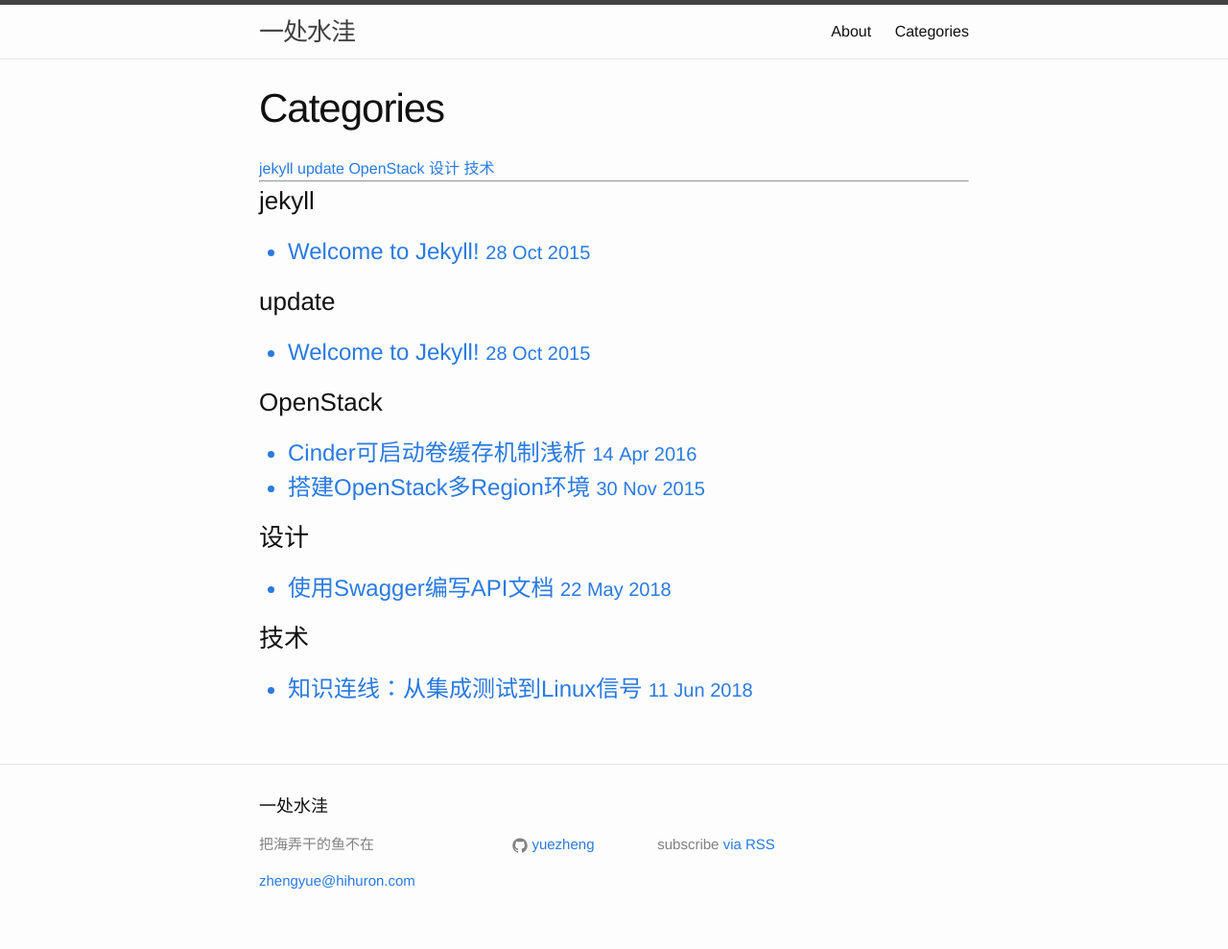
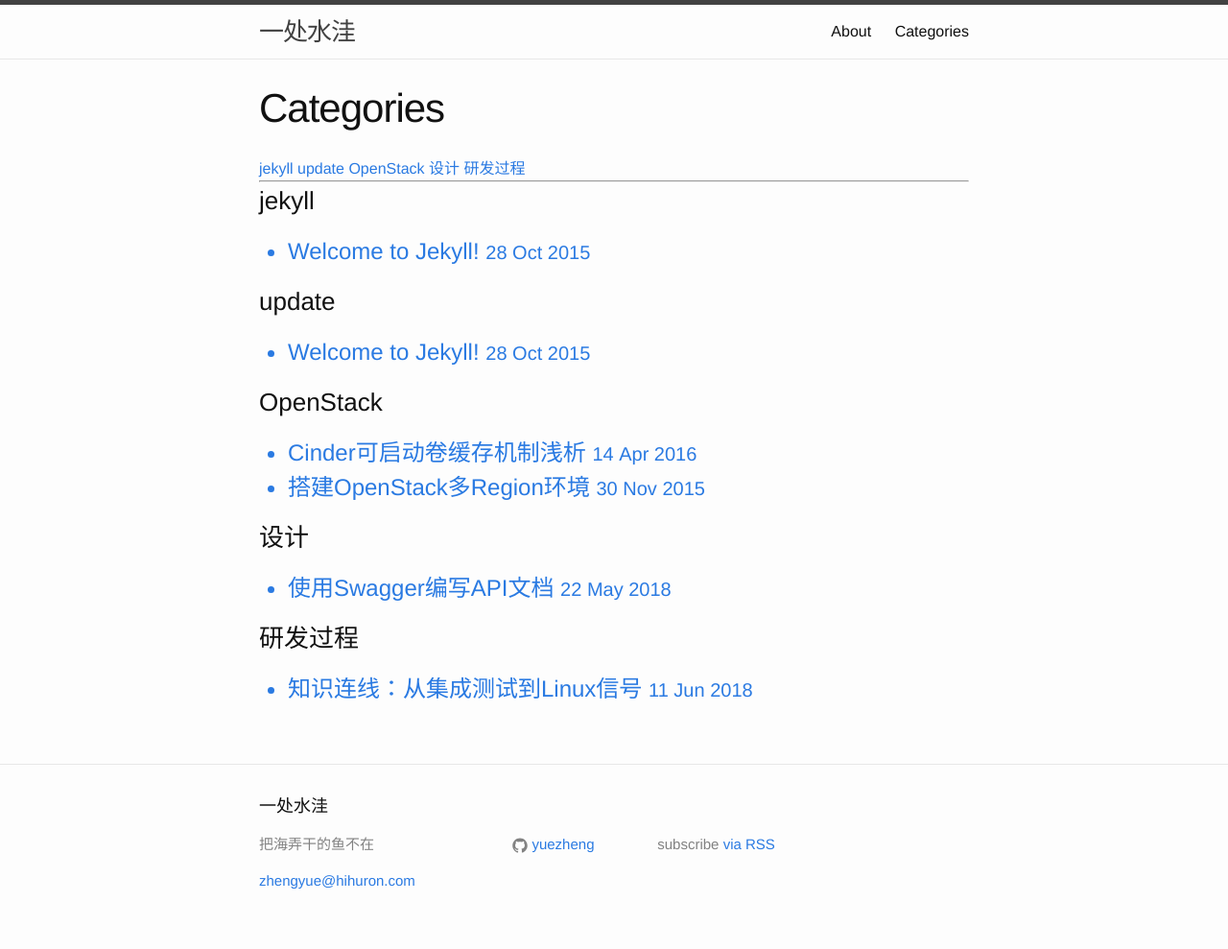
Before and after one commit to yuezheng/my_blog, a Jekyll site: the page built from categories.html, in a window 1280 px wide. Shown: the whole page at 96% size. Built offline with Jekyll 4.4.1, drawn with Linux system fonts in a browser that asks for light colours; Markdown is read by kramdown in place of the engine named in the settings.

```diff
--- a/_posts/2018-06-11-integration-test-to-linux-signal.markdown
+++ b/_posts/2018-06-11-integration-test-to-linux-signal.markdown
@@ -3,7 +3,7 @@
 title:  "知识连线：从集成测试到Linux信号"
 description: "记录CI过程及问题"
 tags: [CI, Docker, Linux]
-categories: 技术
+categories: 研发过程
 ---
 
 ### 引子
```
Also changed, not shown: other parts of _posts/2018-06-11-integration-test-to-linux-signal.markdown (+1 -1 lines).
